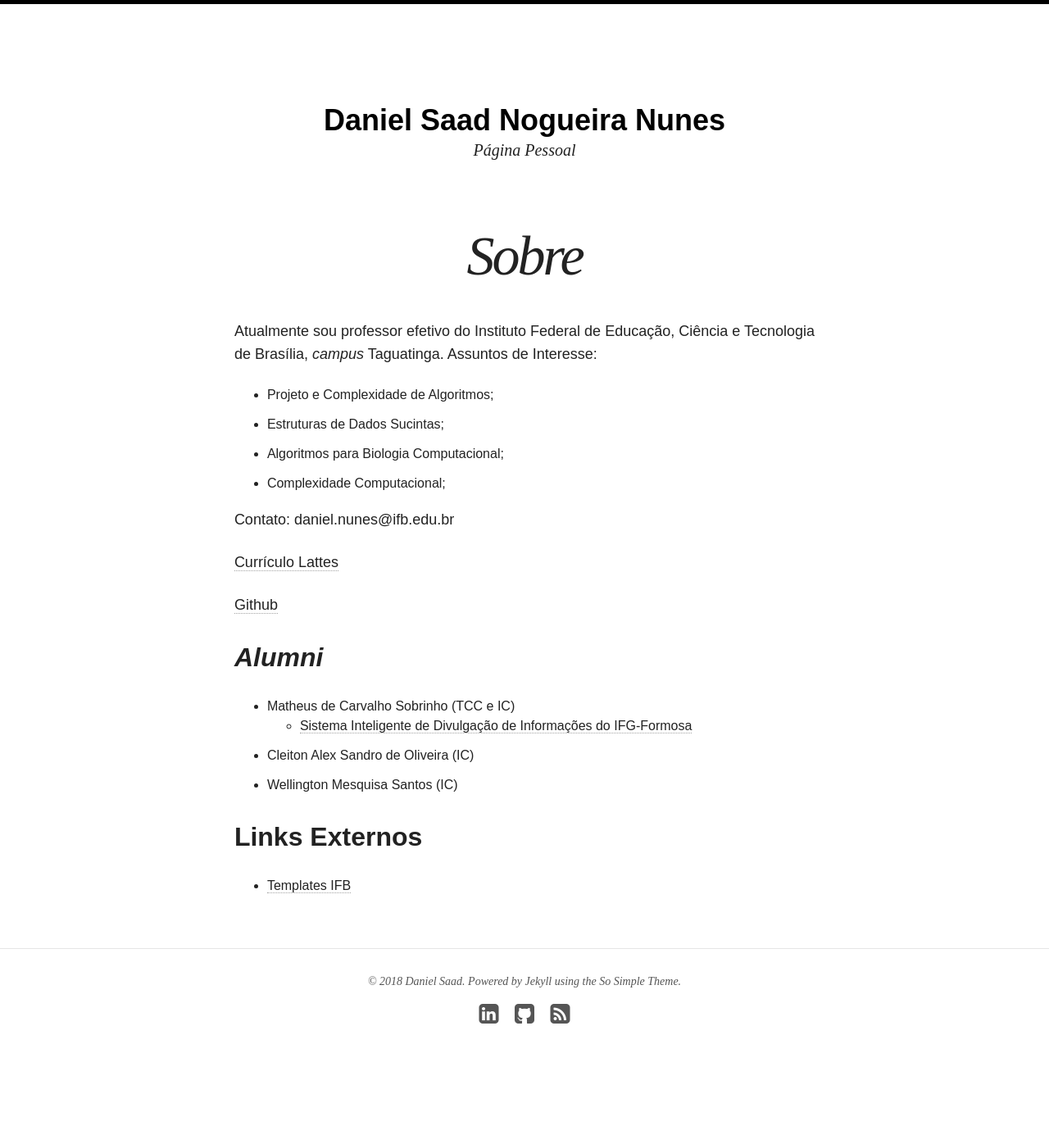
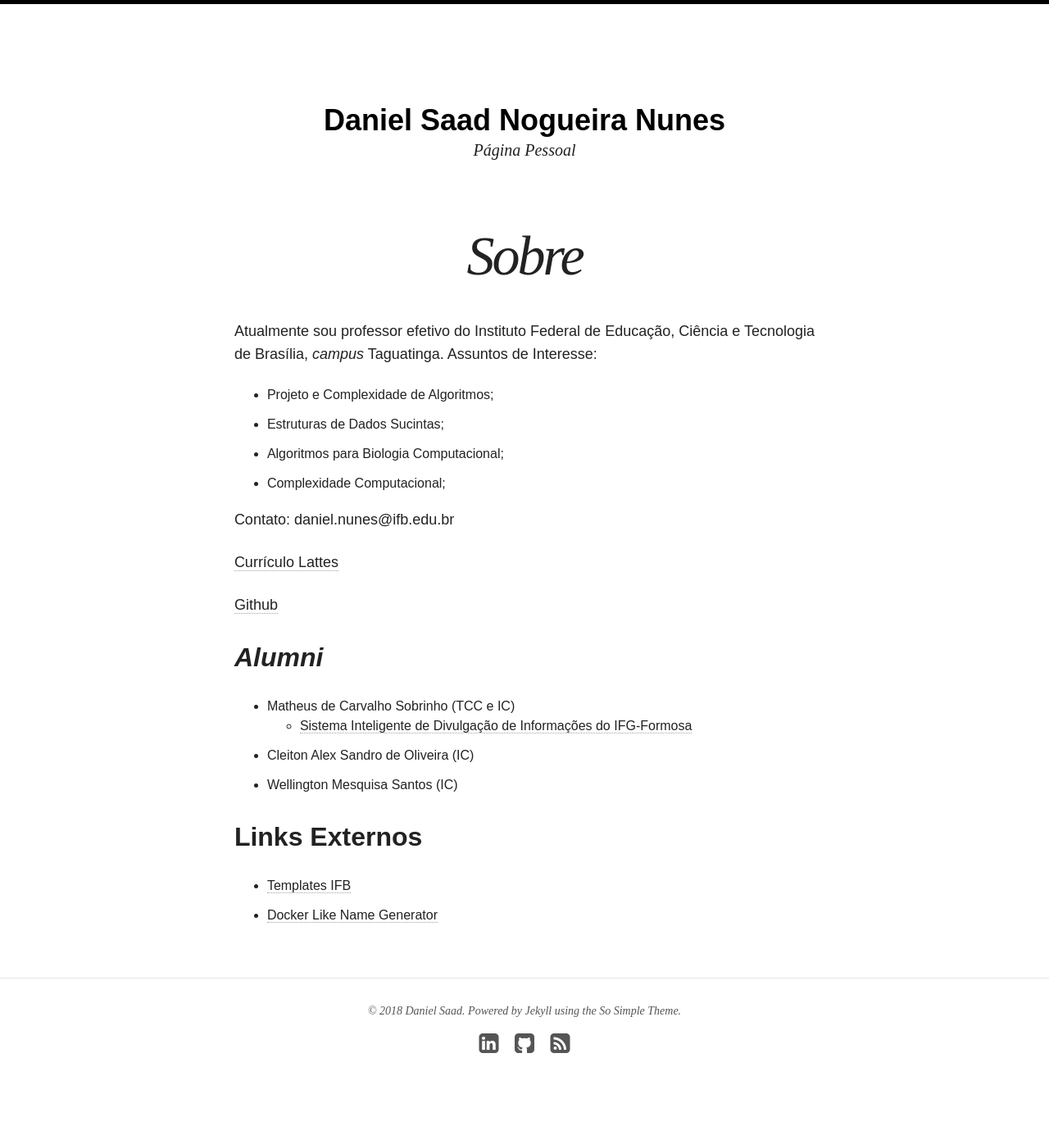
Before and after one commit to danielsaad/danielsaad.github.io, a Jekyll site: the page built from sobre/index.md, in a window 1280 px wide. Shown: the whole page at 82% size. Built offline with Jekyll 4.4.1, drawn with Linux system fonts in a browser that asks for light colours; nearby versions of some CDN libraries; before the commit the page ends 1349 px from its top, so only the background shows below that.

Commit message:
adicionando site gerador estilo docker

```diff
--- a/sobre/index.md
+++ b/sobre/index.md
@@ -34,3 +34,4 @@ Contato: {{ site.owner.email }}
 ## Links Externos
 
 * [Templates IFB](https://github.com/danielsaad/templates-ifb)
+* [Docker Like Name Generator](https://danielsaad.com/docker-like-name-generator)
```
